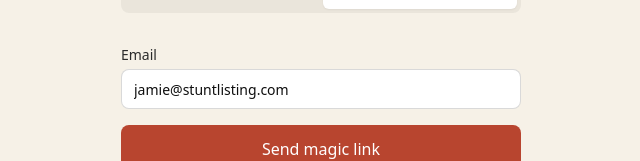
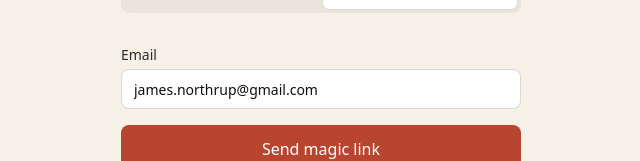
Before and after one commit to jamiestuntlisting/Book-report, a Next.js app: page /login in a window 1280 px wide. Both pictures are taken after a click on the button "Email me". Shown: the part 397-558 px from the top of the page, without its empty margins (319-959 px from the left). Built offline with nearby package versions, Linux system fonts and the light colour scheme.

Commit message:
Point the testing pre-fill at the deliverable address
Co-Authored-By: Claude Opus 4.8 <noreply@anthropic.com>
Claude-Session: https://claude.ai/code/session_01JWrhCxrHKtpes9K7CtJdHF

```diff
--- a/app/(auth)/login/login-form.tsx
+++ b/app/(auth)/login/login-form.tsx
@@ -5,7 +5,8 @@ import { useSearchParams } from "next/navigation";
 import { Button, Input, Label } from "@/components/ui";
 
 // Pre-filled default while the app is in testing; clearable as normal.
-const DEFAULT_EMAIL = "jamie@stuntlisting.com";
+// (Must be the Resend account owner's address until a domain is verified.)
+const DEFAULT_EMAIL = "james.northrup@gmail.com";
 
 export function LoginForm() {
   const params = useSearchParams();
```
